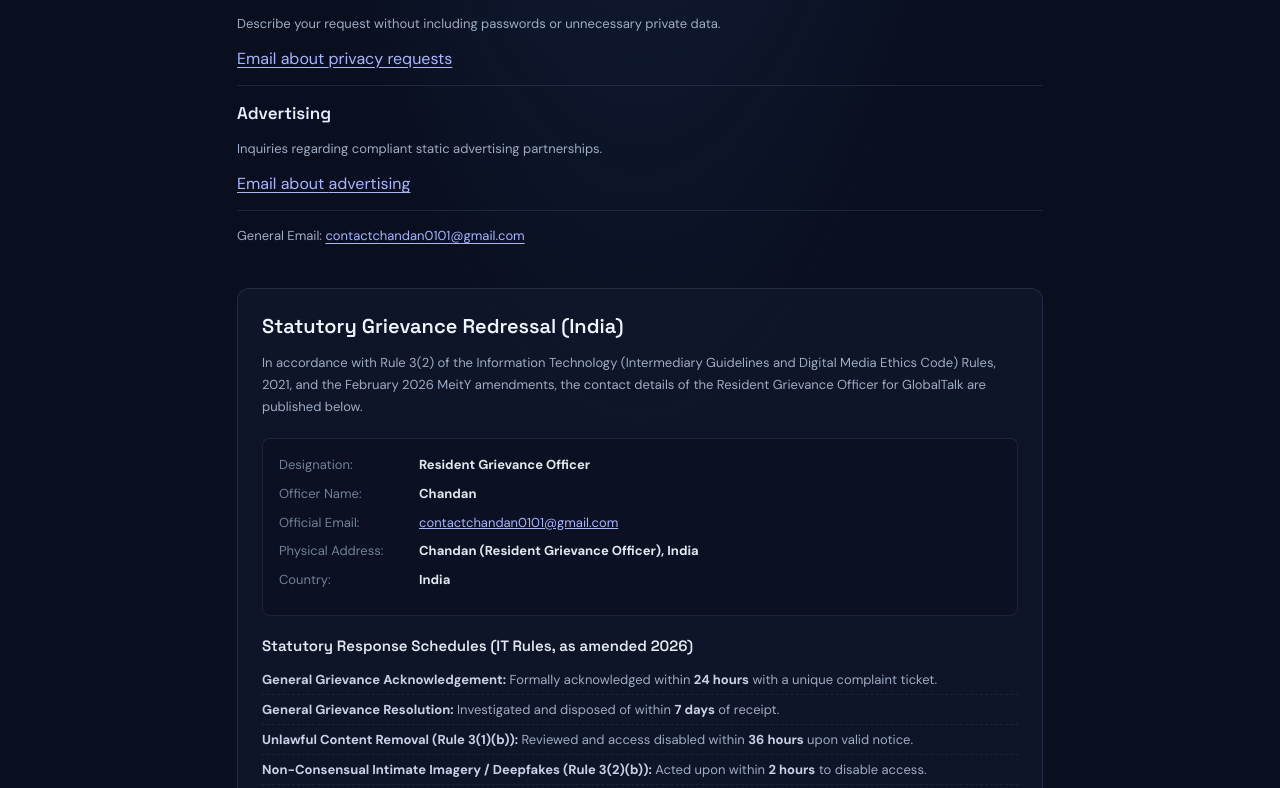
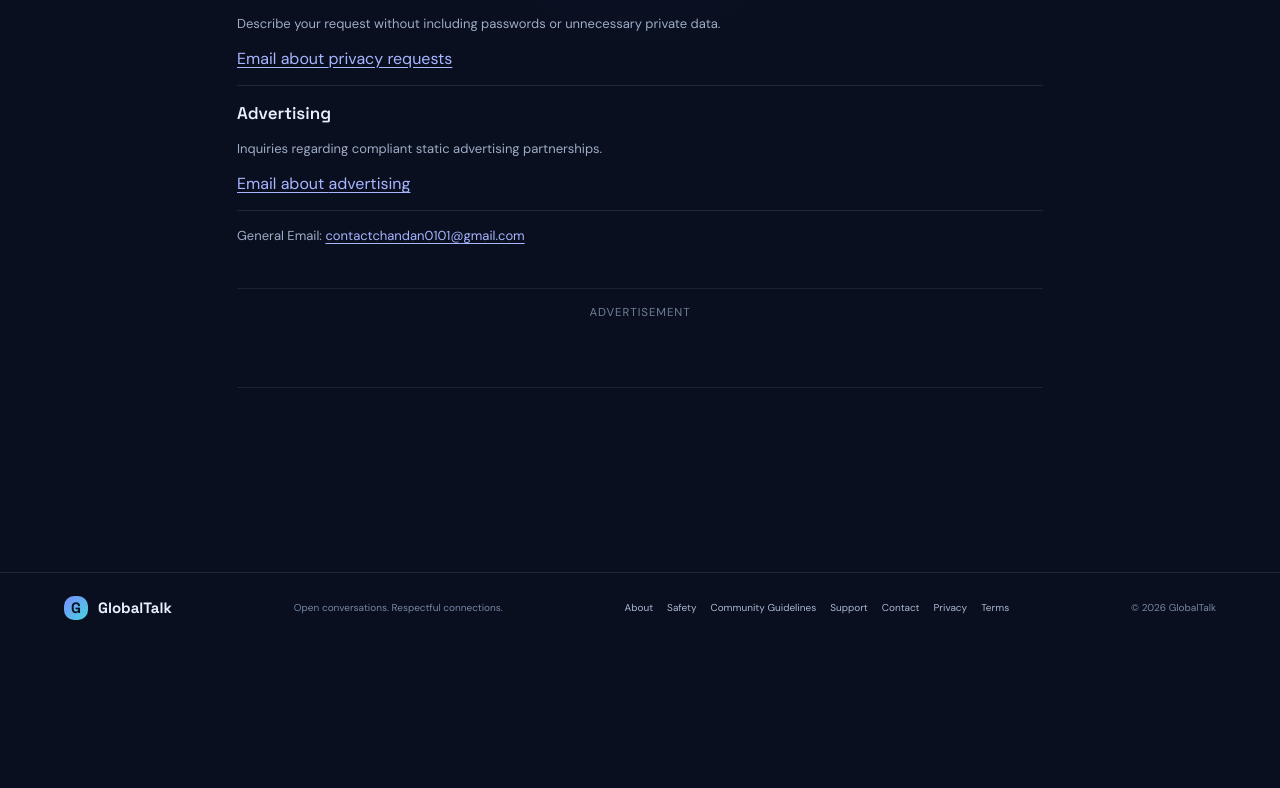
Before and after one commit to chandan966/GlobalTalk, a React (Vite) app in the folder frontend/: page /contact in a window 1280 px wide. Shown: the part 860-1648 px from the top of the page. After the commit the page ends 1503 px from the top, so only its background shows below. Built offline with nearby package versions, Linux system fonts and the light colour scheme; no server answers.

Commit message:
Temporarily disable statutory grievance section on contact page via configuration flag

```diff
--- a/frontend/src/pages/ContactPage.jsx
+++ b/frontend/src/pages/ContactPage.jsx
@@ -16,6 +16,9 @@ const contactTopics = [
   ],
   ['Advertising', 'Inquiries regarding compliant static advertising partnerships.'],
 ];
+
+// Toggle flag: set to true whenever you want to re-enable the Statutory Grievance Redressal section
+const ENABLE_STATUTORY_GRIEVANCE = false;
 
 export default function ContactPage() {
   usePageMetadata(
@@ -88,7 +91,8 @@ export default function ContactPage() {
         </p>
       )}
 
-      {/* Statutory Grievance Redressal Mechanism complying with Rule 3(2) of Indian IT Rules (2021/2026) */}
+      {/* Statutory Grievance Redressal Mechanism (Temporarily disabled by configuration flag) */}
+      {ENABLE_STATUTORY_GRIEVANCE && (
         <section className="grievance-section" aria-labelledby="grievance-heading">
           <h2 id="grievance-heading">Statutory Grievance Redressal (India)</h2>
           <p className="grievance-lead">
@@ -161,8 +165,8 @@ export default function ContactPage() {
                 <strong>7 days</strong> of receipt.
               </li>
               <li>
-              <strong>Unlawful Content Removal (Rule 3(1)(b)):</strong> Reviewed and access disabled
-              within <strong>36 hours</strong> upon valid notice.
+                <strong>Unlawful Content Removal (Rule 3(1)(b)):</strong> Reviewed and access
+                disabled within <strong>36 hours</strong> upon valid notice.
               </li>
               <li>
                 <strong>Non-Consensual Intimate Imagery / Deepfakes (Rule 3(2)(b)):</strong> Acted
@@ -177,11 +181,12 @@ export default function ContactPage() {
 
           <p className="grievance-instructions">
             <strong>How to file a formal grievance:</strong> Send an email to the official grievance
-          address above. Please specify the room name, exact date and time (IST), description of the
-          violating content or conduct, and attach a copy of the formal government/court order if
-          applicable.
+            address above. Please specify the room name, exact date and time (IST), description of
+            the violating content or conduct, and attach a copy of the formal government/court order
+            if applicable.
           </p>
         </section>
+      )}
 
       <AdSenseBanner />
     </main>
```
Lines whose indentation alone changed are shown as unchanged.
